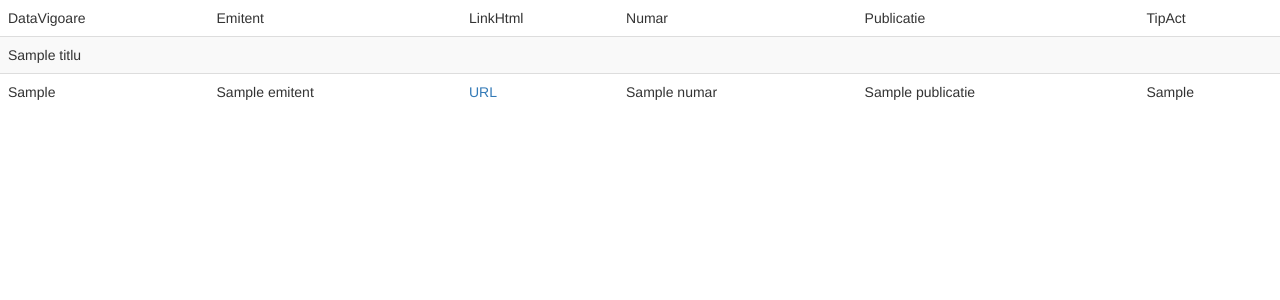
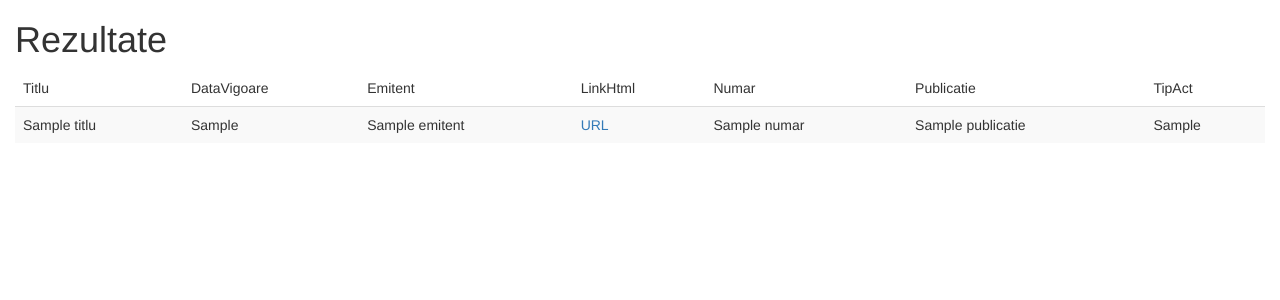
Before and after one commit to govro/legislatie-just-python-soap-client, a Flask app: template templates/search.html in a window 1280 px wide. Shown: the top 300 px of the page. Run offline with Flask 2, Linux system fonts and the light colour scheme; the template is opened without the code that fills it: most values are stand-ins (such as "Sample title", 1, 10 or a date in 2020); some libraries are stand-ins or nearby versions.

Commit message:
Update search.html

```diff
--- a/templates/search.html
+++ b/templates/search.html
@@ -9,9 +9,12 @@
   <body>
     <div class="container-fluid">
       <div class="row">
+        <div class="col-xs-12">
+          <h1>Rezultate</h1>
           <table class="table table-striped table-hover">
             <thead>
               <tr>
+                <td>Titlu</td>
                 <td>DataVigoare</td>
                 <td>Emitent</td>
                 <td>LinkHtml</td>
@@ -23,9 +26,7 @@
             <tbody>
               {% for law in laws %}
               <tr>
-              <td colspan="100">{{law.Titlu}}</td>
-            </tr>
-            <tr>
+                <td>{{law.Titlu}}</td>
                 <td>{{law.DataVigoare}}</td>
                 <td>{{law.Emitent}}</td>
                 <td><a href="{{law.LinkHtml}}">URL</a></td>
@@ -38,5 +39,6 @@
           </table>
         </div>
       </div>
+    </div>
   </body>
 </html>
```
Lines whose indentation alone changed are shown as unchanged.
